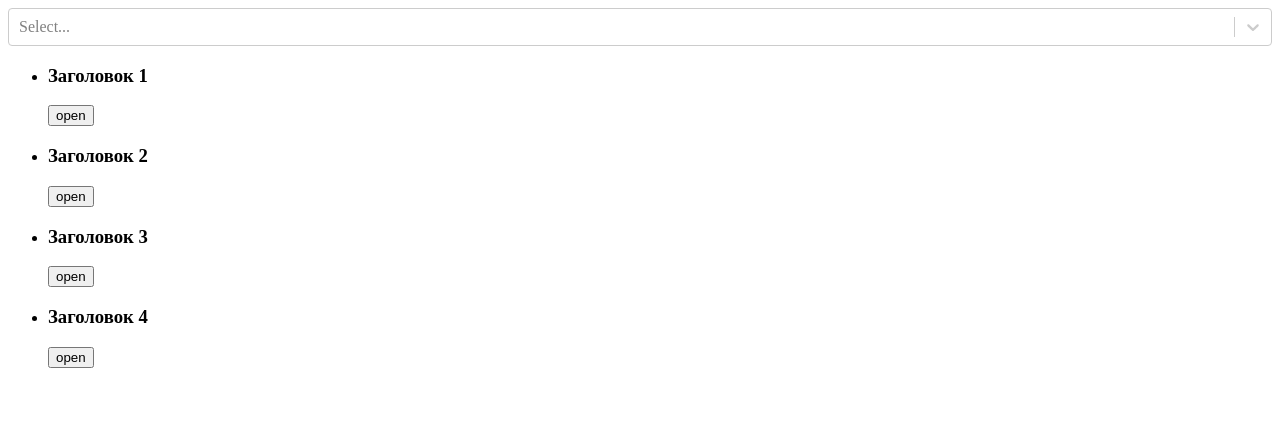
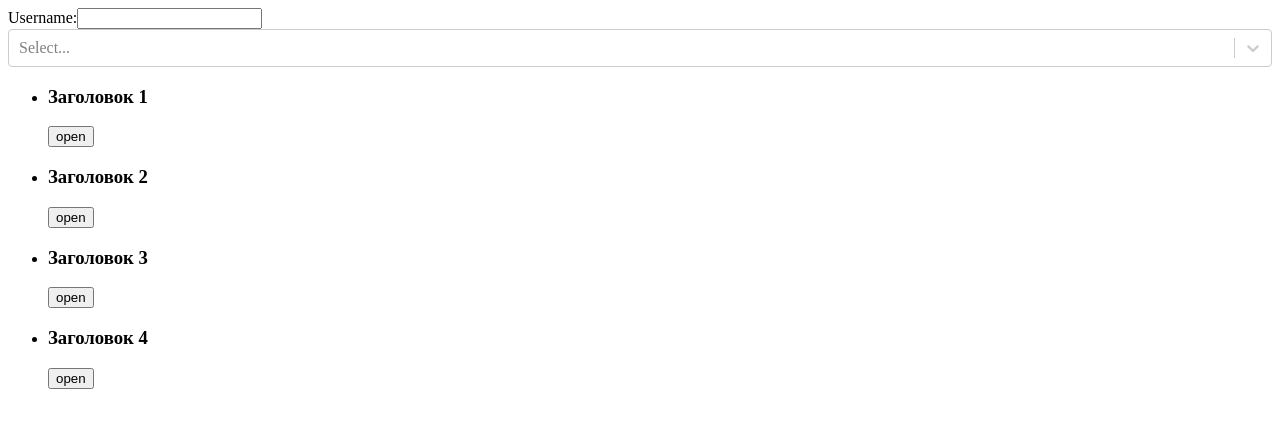
Before and after one commit to kovalevroman/my-react, a React (Create React App) app: page / in a window 1280 px wide. Shown: the top 428 px of the page. Built offline with nearby package versions, Linux system fonts and the light colour scheme.

Commit message:
create form with input

```diff
--- a/src/App.js
+++ b/src/App.js
@@ -3,6 +3,7 @@
 import articles from './fixtures'
 import ArticlesChart from './components/articles-chart'
 import Select from 'react-select'
+import UserForm from "./components/user-form";
 
 class App extends Component {
   state = {
@@ -12,6 +13,7 @@
   render() {
     return (
       <div>
+        <UserForm />
         <Select options={this.options} value={this.state.openItem} onChange={this.handleSelect}/>
         <ArticleList articles={articles} ref={this.setArticleListRef}/>
         <ArticlesChart articles={articles}/>
--- /dev/null
+++ b/src/components/user-form.js
@@ -0,0 +1,27 @@
+import React, {Component} from 'react';
+
+class UserForm extends Component {
+
+
+    state = {
+        username: ''
+    }
+
+    render() {
+        return (
+            <div>
+                Username:
+                <input value = {this.state.username} onChange={this.handleUserChange}/>
+
+            </div>
+        );
+    }
+
+    handleUserChange = ev => {
+        this.setState({
+            username: ev.target.value
+        })
+    }
+}
+
+export default UserForm;
```
